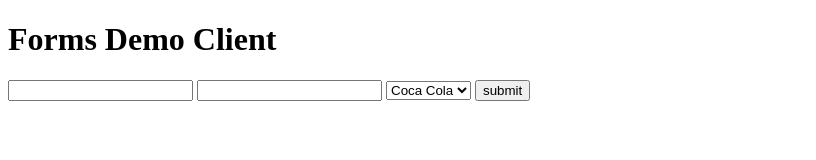
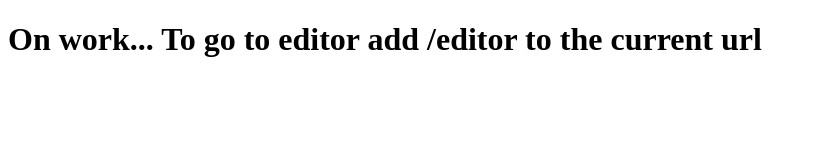
Before and after one commit to Zamora-Gabriel/Angry_Monsters_Level_Editor_HTML, a website with bundled scripts: page index.html in a window 1280 px wide. Shown: the whole page, without its empty margins (0-816 px from the left). Built offline with nearby package versions, Linux system fonts and the light colour scheme.

Commit message:
Commenting

```diff
--- a/data/library/object-name.json
+++ b/data/library/object-name.json
@@ -1 +1 @@
-{"name":"object-name","texture":"wood","shape":"round","height":"70","width":"70","mass":"1","type":"Collidable"}
+{ "name": "object-name", "texture": "wood", "shape": "round", "height": "70", "width": "70", "mass": "1", "type": "Collidable" }
--- a/index.html
+++ b/index.html
@@ -11,35 +11,10 @@
 
 <body>
     <header>
-        <h1>Forms Demo Client</h1>
+        <h1>On work... To go to editor add /editor to the current url</h1>
     </header>
     <main>
-        <section id="test-form">
 
-            <form id="fav-form" class="submission-form" accept-charset="utf-8">
-
-                <input type="text" name="fav-take-out" value="" />
-
-                <input type="text" name="fav-food" value="" />
-
-                <select name="fav-beverage">
-                    <option value="coke">Coca Cola</option>
-                    <option value="pepsi">Pepsi</option>
-                    <option value="coffee">Coffee</option>
-                    <option value="tea">Tea</option>
-                    <option value="water">Water</option>
-                </select>
-
-                <input type="submit" name="action" value="submit" />
-
-            </form>
-
-        </section>
-
-        <section id="output-area">
-            <div id="output-field" class="box-it-up"></div>
-            <!--Fill Dynamically-->
-        </section>
 
     </main>
 
--- a/scripts/App.js
+++ b/scripts/App.js
@@ -1,5 +1,7 @@
 // Copyright (C) 2021 Gabriel Zamora
 'use strict';
+
+// FOR FUTURE IMPLEMENTATION, DEMO FROM CLASS //
 
 export default class App {
 
```
Also changed, not shown: scripts/Server.js (+0 -20 lines), 1 other file.
